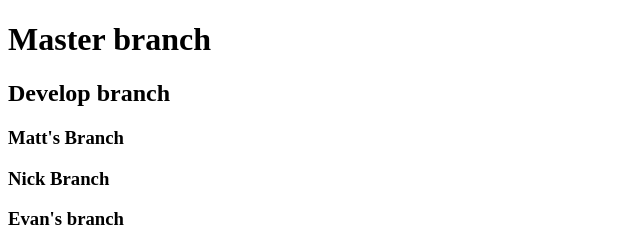
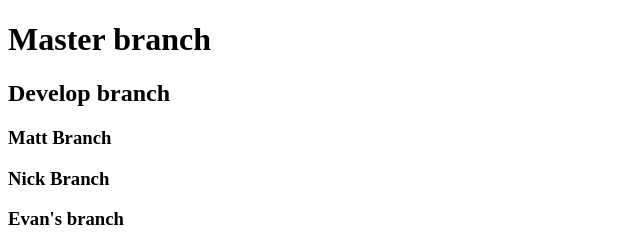
Before and after one commit to ThomasCGlover/serverblue, a website: page index.html in a window 1280 px wide. Shown: the top 240 px of the page, 0-640 px from the left. Drawn offline with Linux system fonts and the light colour scheme.

Commit message:
push to solve issues

```diff
--- a/index.html
+++ b/index.html
@@ -9,7 +9,7 @@
     <h1>Master branch</h1>
 
     <h2>Develop branch</h2>
-    <h3>Matt's Branch</h3>
+    <h3>Matt Branch</h3>
 
     <h3>Nick Branch</h3>
     <h3>Evan's branch</h3>
```
